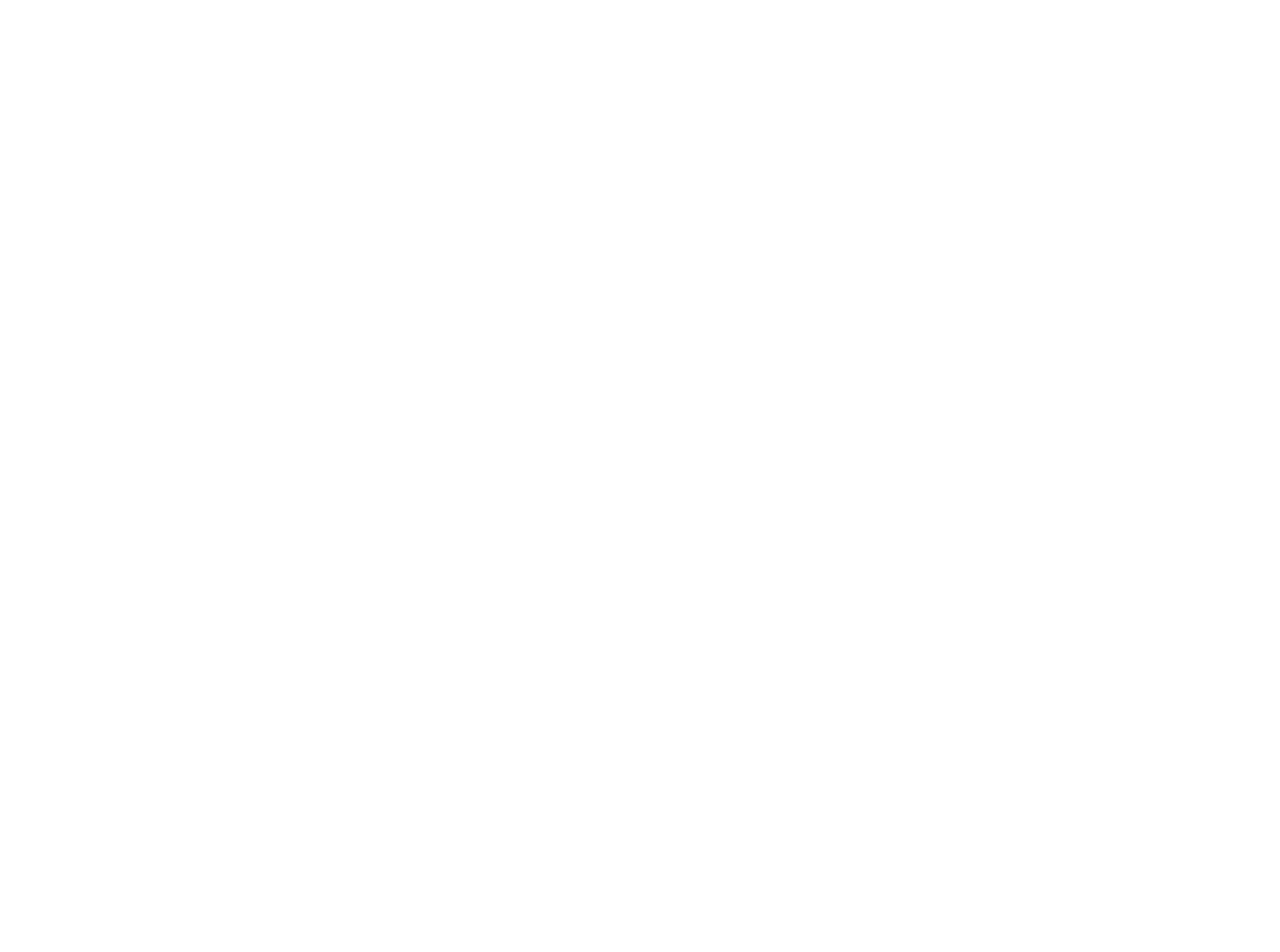
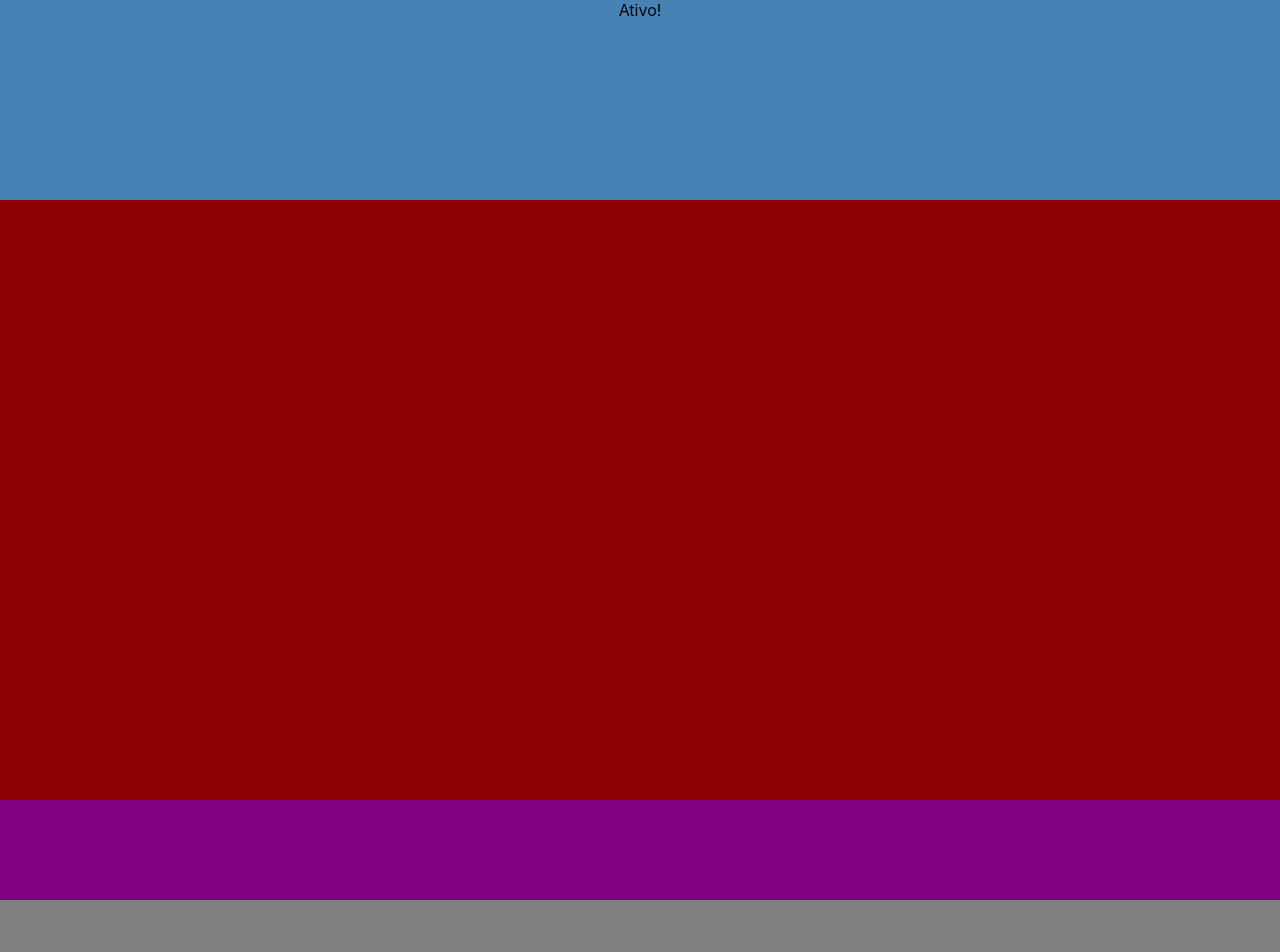
Before and after one commit to eduardom4020/CovidStoryTelling, a React (Create React App) app: page / in a window 1280 px wide. Shown: the top 952 px of the page. Built offline with nearby package versions, Linux system fonts and the light colour scheme.

Commit message:
feat - made basic scroll slide

```diff
--- a/src/App.js
+++ b/src/App.js
@@ -1,11 +1,18 @@
 import logo from './logo.svg';
 import './App.css';
-import { StoryScroll } from './components/StoryScroll';
+import { StoryScrollableContainer } from './components/StoryScrollableContainer';
+import { StorySlide } from './components/StorySlide';
 
 const App = () => (
   <div className="App">
-    <StoryScroll />
-    <div style={{height: 1000}}></div>
+    <StoryScrollableContainer>
+      <StorySlide style={{height: 200, backgroundColor: 'steelblue'}}></StorySlide>
+      <StorySlide style={{height: 600, backgroundColor: 'darkred'}}></StorySlide>
+      <StorySlide style={{height: 100, backgroundColor: 'purple'}}></StorySlide>
+      <StorySlide style={{height: 400, backgroundColor: 'grey'}}></StorySlide>
+      <StorySlide style={{height: 400, backgroundColor: 'green'}}></StorySlide>
+      <StorySlide style={{height: 1000, backgroundColor: 'yellow'}}></StorySlide>
+    </StoryScrollableContainer>
   </div>
 );
 
--- a/src/components/StoryScroll.js
+++ /dev/null
@@ -1,18 +0,0 @@
-import React, { useState, useEffect } from 'react'
-
-const handleScroll = e => {
-    console.log(`${window.scrollY * 100 / window.innerHeight}%`);
-}
-
-export const StoryScroll = () => {
-
-    useEffect(() => {
-        window.addEventListener('scroll', handleScroll, { passive: true });
-
-        return () => {
-            window.removeEventListener('scroll', handleScroll);
-        }
-    }, []);
-
-    return <></>;
-}
--- /dev/null
+++ b/src/components/StoryScrollableContainer.js
@@ -0,0 +1,31 @@
+import React, { useRef, useEffect, useState } from 'react'
+
+export const StoryScrollableContainer = ({children}) => {
+    const [ currentSlideIndex, setSlideIndex ] = useState(1);
+    const containerRef = useRef();
+
+    const handleScroll = () => {
+        if(containerRef.current) {
+            const childrenDOM = [...containerRef.current.children];
+            const childrenTop = childrenDOM.map(c => c.getBoundingClientRect().y);
+            const slideNumber = childrenTop.length - childrenTop.reverse().findIndex(y => y <= 0);
+            setSlideIndex(slideNumber);
+        }
+    }
+
+    useEffect(() => {
+        window.addEventListener('scroll', handleScroll, { passive: true });
+
+        return () => {
+            window.removeEventListener('scroll', handleScroll);
+        }
+    }, [])
+
+    return (
+        <div ref={containerRef}>
+            {children.map((Child, index) => (
+                React.cloneElement(Child, { ...Child.props, active: currentSlideIndex === index + 1 })
+            ))}
+        </div>
+    );
+}
--- /dev/null
+++ b/src/components/StorySlide.js
@@ -0,0 +1,7 @@
+import React from 'react';
+
+export const StorySlide = ({active, ...props}) => {
+    return (
+        <div {...props}>{active ? 'Ativo!' : ''}</div>
+    );
+}
```
